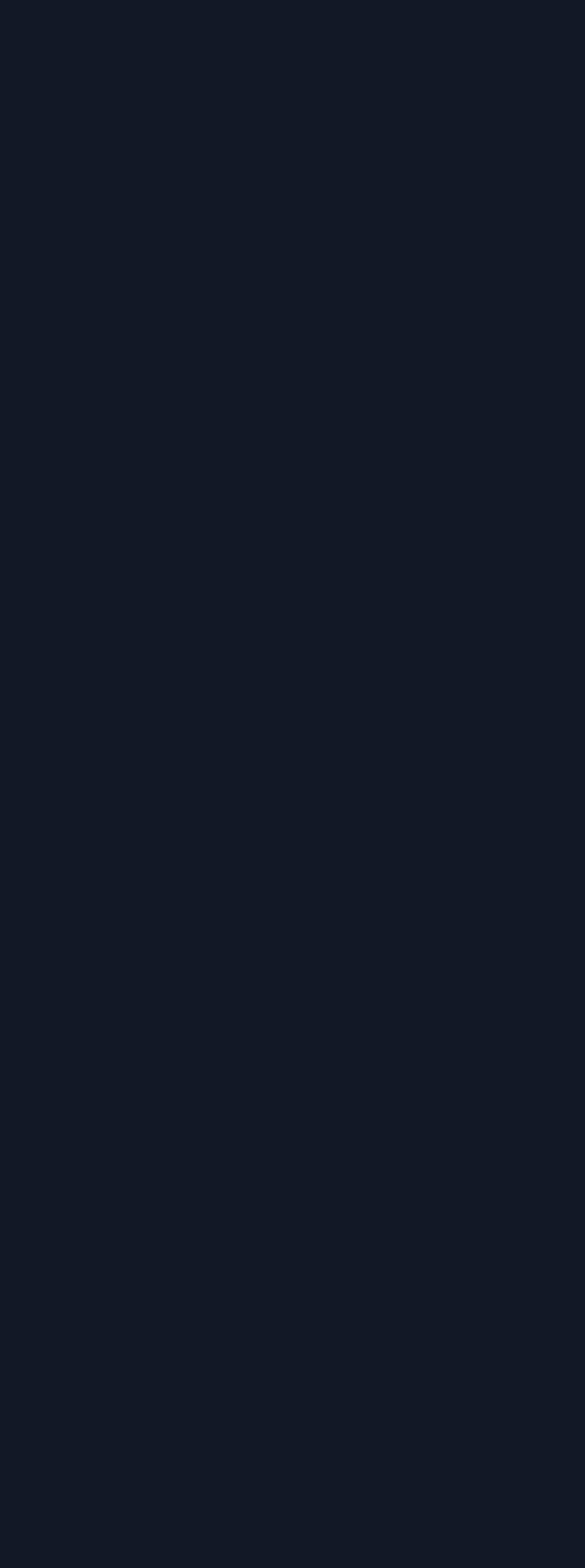
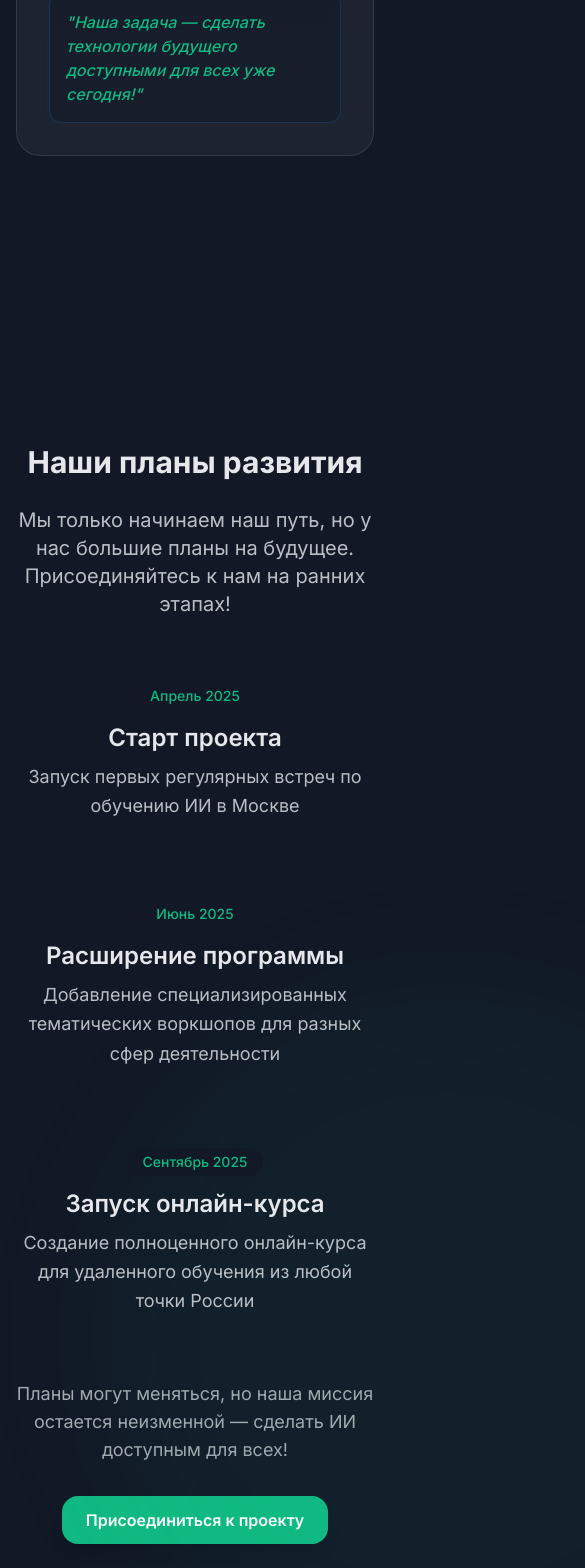
Before and after one commit to Tonivecher/ai-easy-connect, a React (Vite) app: page / in a window 390 px wide. Shown: the part 6641-8209 px from the top of the page, 585 px wide, since content can reach past the window. Before the commit the page ends 6189 px from the top, so only its background shows below. Built offline with nearby package versions, Linux system fonts and the light colour scheme.

Commit message:
Add About and Roadmap sections
Add About and Roadmap sections to the website.

```diff
--- /dev/null
+++ b/src/components/AboutExtended.tsx
@@ -0,0 +1,69 @@
+
+import React from 'react';
+import { Users } from 'lucide-react';
+
+const AboutExtended = () => {
+  return (
+    <section id="about-extended" className="py-20 relative overflow-hidden">
+      {/* Background accent */}
+      <div className="absolute top-1/3 right-1/4 w-[600px] h-[600px] bg-ai-blue/5 rounded-full filter blur-3xl"></div>
+
+      <div className="section-container">
+        <h2 className="heading-secondary text-center mb-12">О нас подробнее</h2>
+
+        <div className="grid grid-cols-1 lg:grid-cols-2 gap-10 items-center">
+          <div className="glass-card p-8 rounded-3xl animate-fade-in">
+            <div className="flex items-center mb-6">
+              <div className="p-3 rounded-full bg-ai-blue/20 mr-4">
+                <Users className="w-8 h-8 text-ai-blue" />
+              </div>
+              <h3 className="text-2xl font-semibold">Наша команда</h3>
+            </div>
+
+            <p className="text-lg leading-relaxed mb-4">
+              Мы — энтузиасты технологий, которые верят, что искусственный интеллект должен быть доступен каждому,
+              а не только техническим специалистам.
+            </p>
+
+            <p className="text-lg leading-relaxed mb-4">
+              В нашей команде — эксперты по ИИ с опытом в IT-сфере, которые говорят
+              на понятном языке и помогают преодолеть технологический барьер.
+            </p>
+
+            <p className="text-lg leading-relaxed">
+              Мы сами активно используем ИИ в повседневной жизни и бизнесе и знаем,
+              как эти инструменты могут сэкономить время и открыть новые возможности.
+            </p>
+          </div>
+
+          <div className="glass-card p-8 rounded-3xl animate-fade-in" style={{ animationDelay: '100ms' }}>
+            <h3 className="text-2xl font-semibold mb-6">Наша миссия</h3>
+
+            <p className="text-lg leading-relaxed mb-4">
+              Мы стремимся демистифицировать искусственный интеллект и сделать его понятным и
+              доступным инструментом для всех, вне зависимости от возраста и технических навыков.
+            </p>
+
+            <p className="text-lg leading-relaxed mb-4">
+              Наша цель — не просто настроить ИИ-инструменты на вашем смартфоне,
+              а научить вас эффективно использовать их для решения повседневных задач.
+            </p>
+
+            <p className="text-lg leading-relaxed mb-6">
+              Мы верим, что ИИ — это не угроза, а мощный помощник, который может значительно
+              улучшить качество жизни и открыть новые творческие и профессиональные возможности.
+            </p>
+
+            <div className="p-4 bg-ai-dark/50 rounded-xl border border-ai-blue/20">
+              <p className="text-ai-green font-medium italic">
+                "Наша задача — сделать технологии будущего доступными для всех уже сегодня!"
+              </p>
+            </div>
+          </div>
+        </div>
+      </div>
+    </section>
+  );
+};
+
+export default AboutExtended;
--- a/src/components/Navbar.tsx
+++ b/src/components/Navbar.tsx
@@ -62,10 +62,16 @@ const Navbar = () => {
               Стоимость
             </button>
             <button
-              onClick={() => scrollToSection('about')}
+              onClick={() => scrollToSection('about-extended')}
               className="text-ai-light hover:text-ai-blue transition-colors font-medium"
             >
               О нас
+            </button>
+            <button
+              onClick={() => scrollToSection('roadmap')}
+              className="text-ai-light hover:text-ai-blue transition-colors font-medium"
+            >
+              Roadmap
             </button>
             <Button
               onClick={() => scrollToSection('contact-form')}
@@ -108,10 +114,16 @@ const Navbar = () => {
             Стоимость
           </button>
           <button
-            onClick={() => scrollToSection('about')}
+            onClick={() => scrollToSection('about-extended')}
             className="block w-full text-left py-2 text-ai-light hover:text-ai-blue"
           >
             О нас
+          </button>
+          <button
+            onClick={() => scrollToSection('roadmap')}
+            className="block w-full text-left py-2 text-ai-light hover:text-ai-blue"
+          >
+            Roadmap
           </button>
           <Button
             onClick={() => scrollToSection('contact-form')}
--- /dev/null
+++ b/src/components/Roadmap.tsx
@@ -0,0 +1,90 @@
+
+import React from 'react';
+import { Calendar, Flag, MapPin } from 'lucide-react';
+
+const Roadmap = () => {
+  const milestones = [
+    {
+      icon: <MapPin className="w-10 h-10 text-ai-green" />,
+      title: "Старт проекта",
+      date: "Апрель 2025",
+      description: "Запуск первых регулярных встреч по обучению ИИ в Москве",
+      delay: 0
+    },
+    {
+      icon: <Flag className="w-10 h-10 text-ai-green" />,
+      title: "Расширение программы",
+      date: "Июнь 2025",
+      description: "Добавление специализированных тематических воркшопов для разных сфер деятельности",
+      delay: 150
+    },
+    {
+      icon: <Calendar className="w-10 h-10 text-ai-green" />,
+      title: "Запуск онлайн-курса",
+      date: "Сентябрь 2025",
+      description: "Создание полноценного онлайн-курса для удаленного обучения из любой точки России",
+      delay: 300
+    }
+  ];
+
+  return (
+    <section id="roadmap" className="py-20 relative">
+      {/* Background accent */}
+      <div className="absolute bottom-0 left-1/4 w-[700px] h-[700px] bg-ai-green/5 rounded-full filter blur-3xl"></div>
+
+      <div className="section-container">
+        <h2 className="heading-secondary text-center mb-6">Наши планы развития</h2>
+        <p className="text-xl text-center text-ai-light/80 max-w-2xl mx-auto mb-16">
+          Мы только начинаем наш путь, но у нас большие планы на будущее.
+          Присоединяйтесь к нам на ранних этапах!
+        </p>
+
+        <div className="relative">
+          {/* Timeline line */}
+          <div className="absolute left-1/2 top-0 bottom-0 w-1 bg-gradient-to-b from-ai-blue via-ai-green to-ai-blue/30 transform -translate-x-1/2 hidden md:block"></div>
+
+          <div className="space-y-20">
+            {milestones.map((milestone, index) => (
+              <div
+                key={index}
+                className="relative animate-fade-in"
+                style={{ animationDelay: `${milestone.delay}ms` }}
+              >
+                {/* Timeline dot - only visible on md+ screens */}
+                <div className="absolute left-1/2 top-12 w-5 h-5 bg-ai-green rounded-full transform -translate-x-1/2 hidden md:block"></div>
+
+                <div className={`flex flex-col ${index % 2 === 0 ? 'md:flex-row' : 'md:flex-row-reverse'} items-center gap-8`}>
+                  <div className={`w-full md:w-1/2 text-center ${index % 2 === 0 ? 'md:text-right' : 'md:text-left'}`}>
+                    <span className="inline-block bg-ai-dark/80 text-ai-green px-4 py-1 rounded-full text-sm font-medium mb-3">
+                      {milestone.date}
+                    </span>
+                    <h3 className="text-2xl font-semibold mb-2">{milestone.title}</h3>
+                    <p className="text-lg text-ai-light/80 leading-relaxed">{milestone.description}</p>
+                  </div>
+
+                  <div className="glass-card p-6 rounded-full bg-ai-dark/50 border border-ai-green/20 hidden md:block">
+                    {milestone.icon}
+                  </div>
+                </div>
+              </div>
+            ))}
+          </div>
+        </div>
+
+        <div className="text-center mt-16">
+          <p className="text-lg text-ai-light/70 mb-8">
+            Планы могут меняться, но наша миссия остается неизменной — сделать ИИ доступным для всех!
+          </p>
+          <button
+            onClick={() => document.getElementById('contact-form')?.scrollIntoView({ behavior: 'smooth' })}
+            className="btn-secondary inline-flex items-center gap-2"
+          >
+            Присоединиться к проекту
+          </button>
+        </div>
+      </div>
+    </section>
+  );
+};
+
+export default Roadmap;
--- a/src/pages/Index.tsx
+++ b/src/pages/Index.tsx
@@ -5,6 +5,8 @@ import Hero from '@/components/Hero';
 import Process from '@/components/Process';
 import Pricing from '@/components/Pricing';
 import About from '@/components/About';
+import AboutExtended from '@/components/AboutExtended';
+import Roadmap from '@/components/Roadmap';
 import ContactForm from '@/components/ContactForm';
 import Footer from '@/components/Footer';
 
@@ -27,6 +29,8 @@ const Index = () => {
       <Process />
       <Pricing />
       <About />
+      <AboutExtended />
+      <Roadmap />
       <ContactForm />
       <Footer />
     </div>
```
